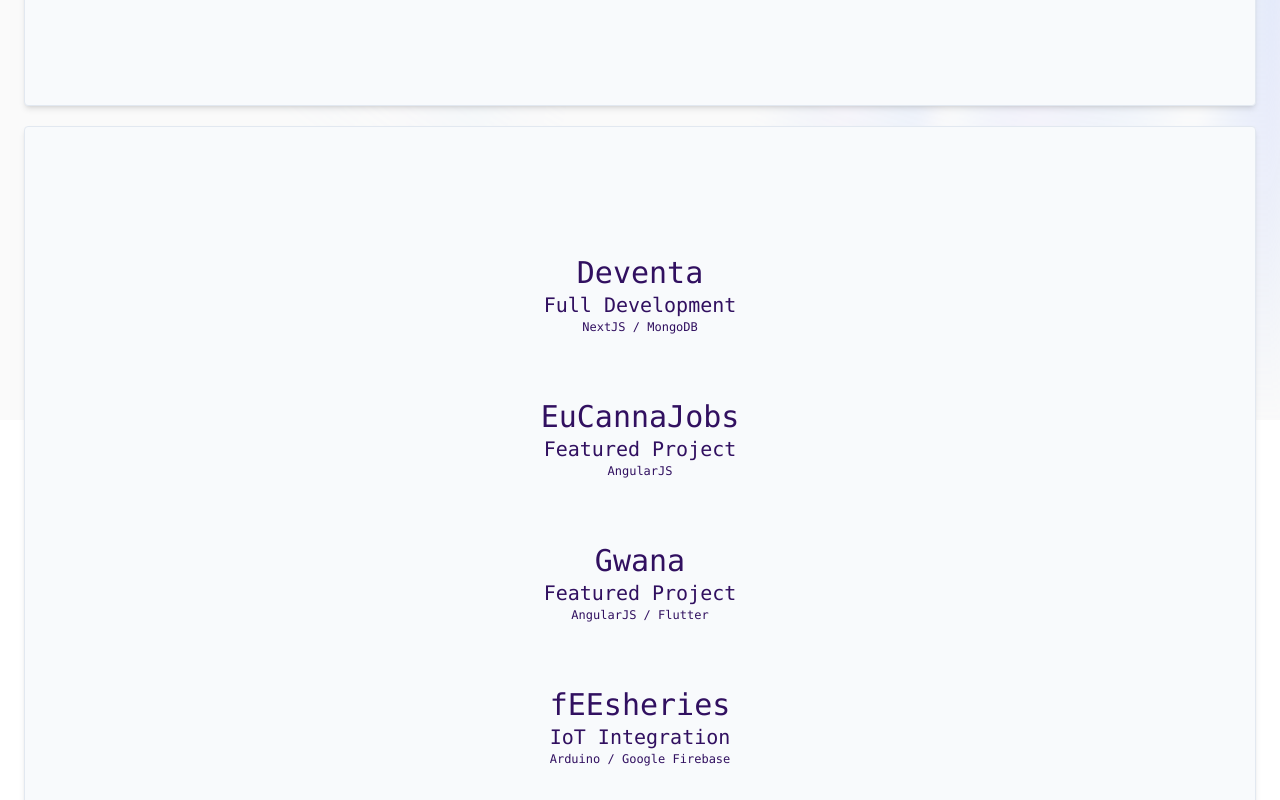
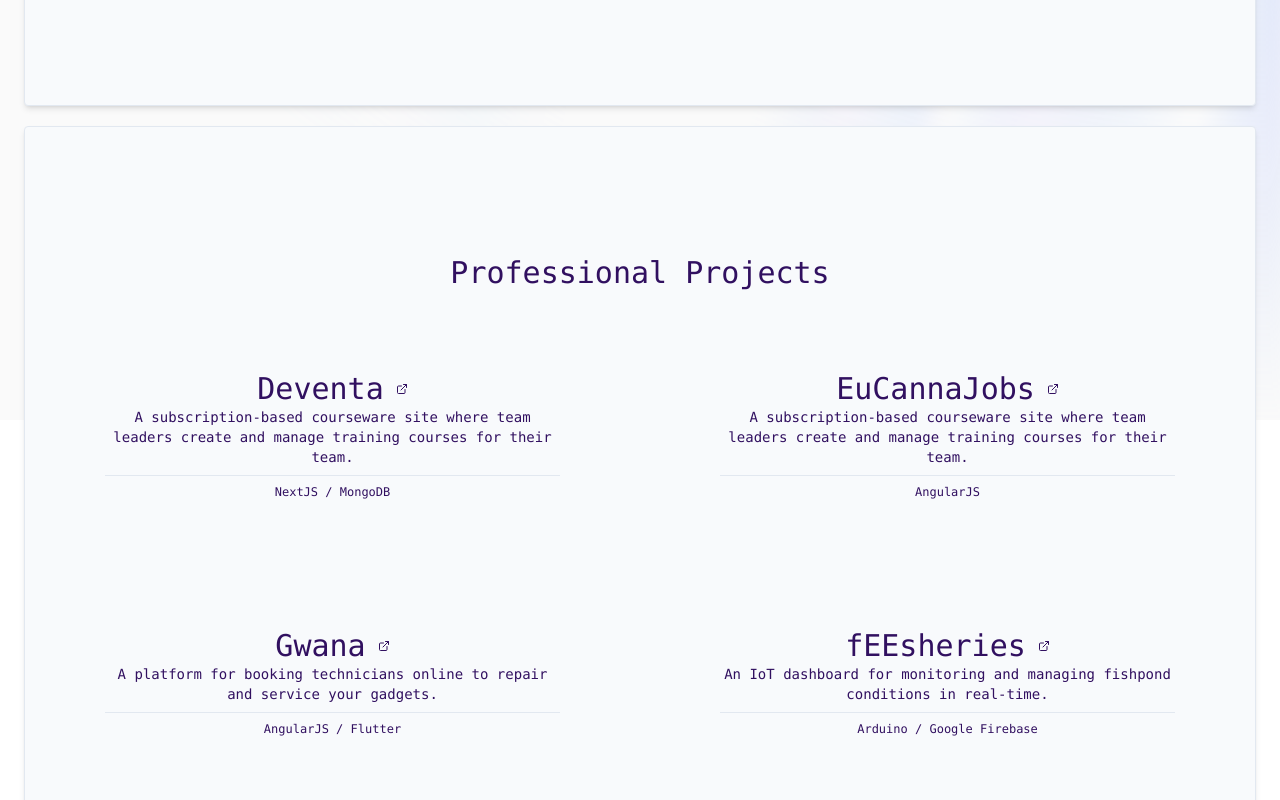
Before and after one commit to gregoryerrl/errl, a Next.js app: page /portfolio in a window 1280 px wide. Shown: the part 380-1180 px from the top of the page. Built offline with nearby package versions, Linux system fonts and the light colour scheme.

Commit message:
projects ui update

```diff
--- a/app/about/page.tsx
+++ b/app/about/page.tsx
@@ -101,7 +101,7 @@
             Not to brag but this rarely happens. Sometimes it does take a little
             longer for me to solve a difficult coding issue. That&apos;s where
             my hyperfixation strives. But when it does happen. I use chatGPT.
-            But I don&apos;t use it to do the code for me, I make it explain
+            But I don&apos;t use it to write the code for me, I make it explain
             what my mistake is to not let it happen again in the future
           </span>
           <span className="text-xl mt-8">
@@ -148,7 +148,7 @@
               target="_blank"
               className="hover:text-blue-600 transition duration-300 flex gap-x-2 mb-10"
             >
-              Download my latest Resume <Download />
+              Download my latest CV <Download />
             </Link>
             <span className="text-xl">Send me a message!</span>
             <ContactForm />
--- /dev/null
+++ b/app/components/shadcn/ui/card.tsx
@@ -0,0 +1,79 @@
+import * as React from "react"
+
+import { cn } from "@/lib/utils"
+
+const Card = React.forwardRef<
+  HTMLDivElement,
+  React.HTMLAttributes<HTMLDivElement>
+>(({ className, ...props }, ref) => (
+  <div
+    ref={ref}
+    className={cn(
+      "rounded-lg border bg-card text-card-foreground shadow-sm",
+      className
+    )}
+    {...props}
+  />
+))
+Card.displayName = "Card"
+
+const CardHeader = React.forwardRef<
+  HTMLDivElement,
+  React.HTMLAttributes<HTMLDivElement>
+>(({ className, ...props }, ref) => (
+  <div
+    ref={ref}
+    className={cn("flex flex-col space-y-1.5 p-6", className)}
+    {...props}
+  />
+))
+CardHeader.displayName = "CardHeader"
+
+const CardTitle = React.forwardRef<
+  HTMLParagraphElement,
+  React.HTMLAttributes<HTMLHeadingElement>
+>(({ className, ...props }, ref) => (
+  <h3
+    ref={ref}
+    className={cn(
+      "text-2xl font-semibold leading-none tracking-tight",
+      className
+    )}
+    {...props}
+  />
+))
+CardTitle.displayName = "CardTitle"
+
+const CardDescription = React.forwardRef<
+  HTMLParagraphElement,
+  React.HTMLAttributes<HTMLParagraphElement>
+>(({ className, ...props }, ref) => (
+  <p
+    ref={ref}
+    className={cn("text-sm text-muted-foreground", className)}
+    {...props}
+  />
+))
+CardDescription.displayName = "CardDescription"
+
+const CardContent = React.forwardRef<
+  HTMLDivElement,
+  React.HTMLAttributes<HTMLDivElement>
+>(({ className, ...props }, ref) => (
+  <div ref={ref} className={cn("p-6 pt-0", className)} {...props} />
+))
+CardContent.displayName = "CardContent"
+
+const CardFooter = React.forwardRef<
+  HTMLDivElement,
+  React.HTMLAttributes<HTMLDivElement>
+>(({ className, ...props }, ref) => (
+  <div
+    ref={ref}
+    className={cn("flex items-center p-6 pt-0", className)}
+    {...props}
+  />
+))
+CardFooter.displayName = "CardFooter"
+
+export { Card, CardHeader, CardFooter, CardTitle, CardDescription, CardContent }
--- a/app/portfolio/page.tsx
+++ b/app/portfolio/page.tsx
@@ -1,5 +1,6 @@
 "use client";
 import { motion } from "framer-motion";
+import { ExternalLink } from "lucide-react";
 import Link from "next/link";
 
 export default function Portfolio() {
@@ -33,51 +34,67 @@
           duration: 0.3,
           ease: "easeInOut",
         }}
-        className="border rounded bg bg-slate-50 shadow-md dark:bg-gray-950 w-full py-32 mt-5"
+        className="border flex flex-col rounded bg bg-slate-50 shadow-md dark:bg-gray-950 w-full py-32 px-20 mt-5"
       >
-        <div className="w-full flex flex-col items-center justify-center space-y-16">
+        <span className="text-3xl w-full text-center mb-20">
+          Professional Projects
+        </span>
+        <div className="w-full grid grid-cols-2 gap-y-32 gap-x-40">
           <div className="flex flex-col items-center justify-center">
             <Link
               href={"https://www.deventa.com.au/"}
-              className="text-3xl hover:text-blue-500"
+              className="text-3xl hover:text-blue-500 flex items-center"
               target="_blank"
             >
-              Deventa
+              Deventa <ExternalLink className="w-3 h-3 ms-3" />
             </Link>
-            <span className="text-xl">Full Development</span>
+            <span className="text-center text-sm border-b pb-2 mb-2">
+              A subscription-based courseware site where team leaders create and
+              manage training courses for their team.
+            </span>
             <span className="text-xs">NextJS / MongoDB</span>
           </div>
           <div className="flex flex-col items-center justify-center">
             <Link
               href={"https://www.eucannajobs.com/"}
-              className="text-3xl hover:text-blue-500"
+              className="text-3xl hover:text-blue-500 flex items-center"
               target="_blank"
             >
-              EuCannaJobs
+              EuCannaJobs <ExternalLink className="w-3 h-3 ms-3" />
             </Link>
-            <span className="text-xl">Featured Project</span>
+            <span className="text-center text-sm border-b pb-2 mb-2">
+              A subscription-based courseware site where team leaders create and
+              manage training courses for their team.
+            </span>
             <span className="text-xs">AngularJS</span>
           </div>{" "}
           <div className="flex flex-col items-center justify-center">
             <Link
               href={"https://www.gwana.app/"}
-              className="text-3xl hover:text-blue-500"
+              className="text-3xl hover:text-blue-500 flex items-center"
               target="_blank"
             >
-              Gwana
+              Gwana <ExternalLink className="w-3 h-3 ms-3" />
             </Link>
-            <span className="text-xl">Featured Project</span>
+            <span className="text-center text-sm border-b pb-2 mb-2">
+              A platform for booking technicians online to repair and service
+              your gadgets.
+            </span>
             <span className="text-xs">AngularJS / Flutter</span>
           </div>
           <div className="flex flex-col items-center justify-center">
             <Link
               href={"https://fisherees.onrender.com/"}
-              className="text-3xl hover:text-blue-500"
+              className="text-3xl hover:text-blue-500 flex items-center"
               target="_blank"
             >
-              fEEsheries
+              fEEsheries <ExternalLink className="w-3 h-3 ms-3" />
             </Link>
-            <span className="text-xl">IoT Integration</span>
+
+            <span className="text-center text-sm border-b pb-2 mb-2">
+              An IoT dashboard for monitoring and managing fishpond conditions
+              in real-time.
+            </span>
             <span className="text-xs">Arduino / Google Firebase</span>
           </div>
         </div>
```
